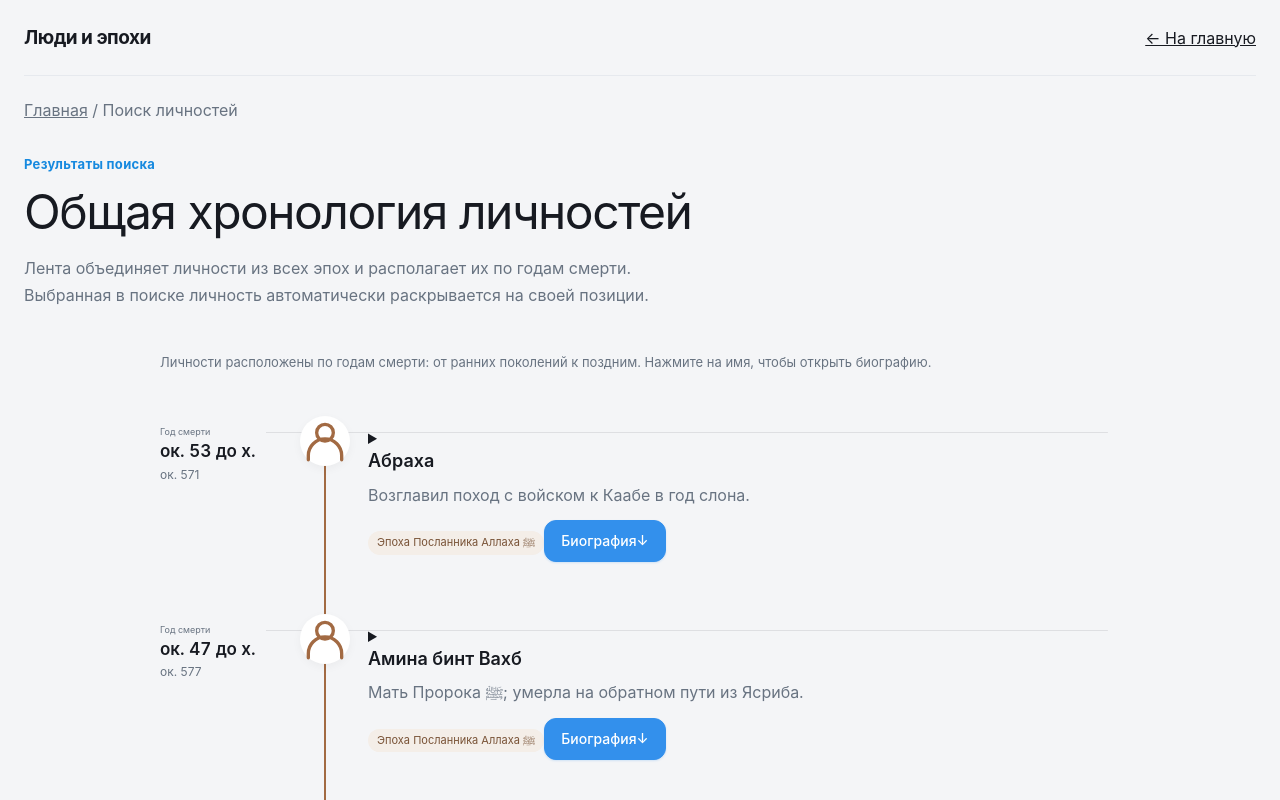
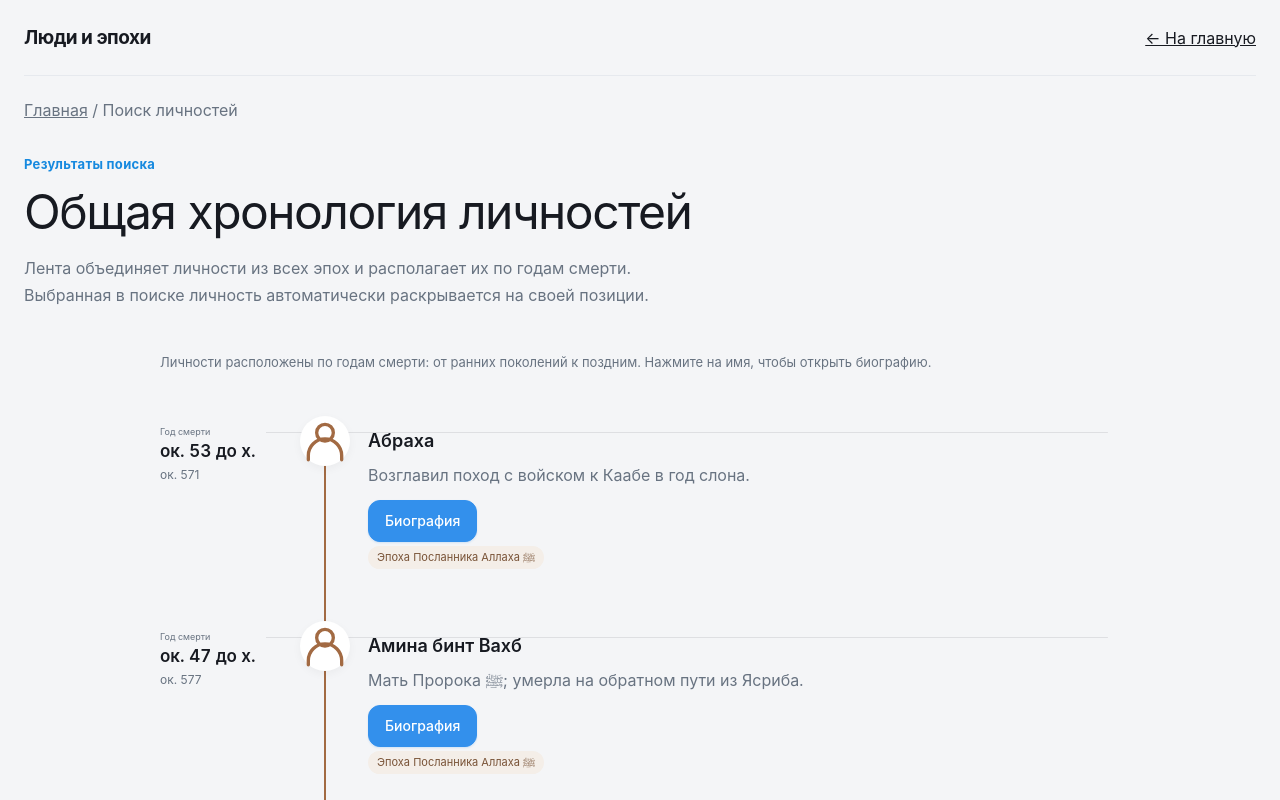
Before and after one commit to Nuruddin999/tarih, a Next.js app: page /search in a window 1280 px wide. Shown: the top 800 px of the page. Built offline with nearby package versions, Linux system fonts and the light colour scheme.

Commit message:
Use biography modal in search results

```diff
--- a/src/components/chronology/AllPeopleTimeline.tsx
+++ b/src/components/chronology/AllPeopleTimeline.tsx
@@ -5,7 +5,7 @@ import { people, periods } from "@/data/chronology";
 import { yearRange } from "@/lib/contemporaries";
 import { uniquePeriodPeople } from "@/lib/uniquePeriodPeople";
 import { DateLabel } from "./DateLabel";
-import { PersonCard } from "./PersonCard";
+import { PersonBiography } from "./PersonBiography";
 
 const periodPeople = uniquePeriodPeople(periods);
 const personEntries = new Map(periodPeople.flatMap(period => period.groups.flatMap(group => group.people.map(entry => [entry.personId, {
@@ -57,15 +57,13 @@ export function AllPeopleTimeline({ focusPersonId }: { focusPersonId?: string })
         return <li id={`timeline-person-${person.id}`} className={`epoch-timeline__row global-people-timeline__row${focused ? " is-focused" : ""}`} key={person.id}>
           <div className="epoch-timeline__date"><DateLabel date={person.death} label="Год смерти" /></div>
           <div className="epoch-timeline__entry"><PersonIcon />
-            <details className="epoch-timeline__person">
-              <summary>
-                <h3>{person.name}</h3>
-                {shortDescription && <p>{shortDescription}</p>}
-                <span className="global-people-timeline__era">{placement?.periodTitle ?? "Эпоха не указана"}</span>
-                <span className="epoch-timeline__more">Биография <span aria-hidden="true">↓</span></span>
-              </summary>
-              <PersonCard person={person} description={placement?.entry.description} featured={placement?.entry.featured} />
-            </details>
+            <PersonBiography
+              person={person}
+              description={placement?.entry.description}
+              featured={placement?.entry.featured}
+              previewDescription={shortDescription}
+            />
+            <span className="global-people-timeline__era">{placement?.periodTitle ?? "Эпоха не указана"}</span>
           </div>
         </li>;
       })}
```
